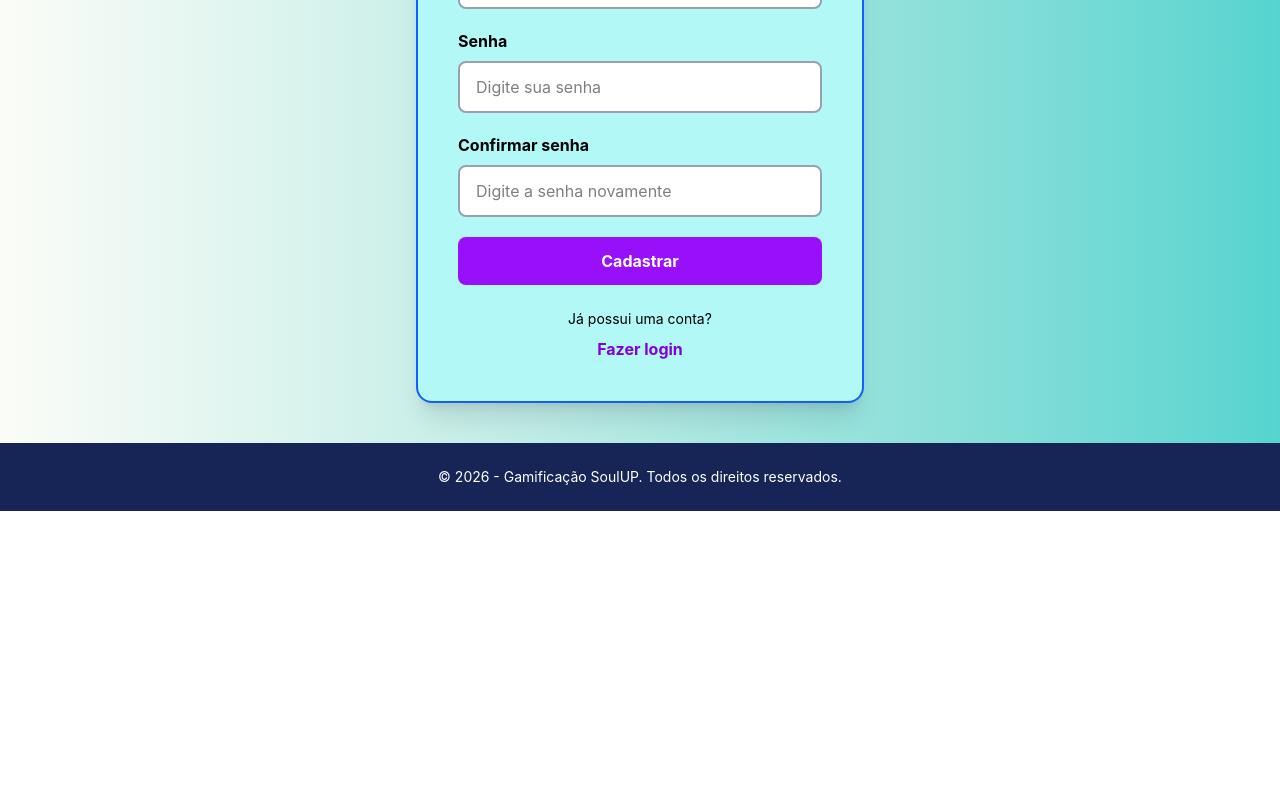
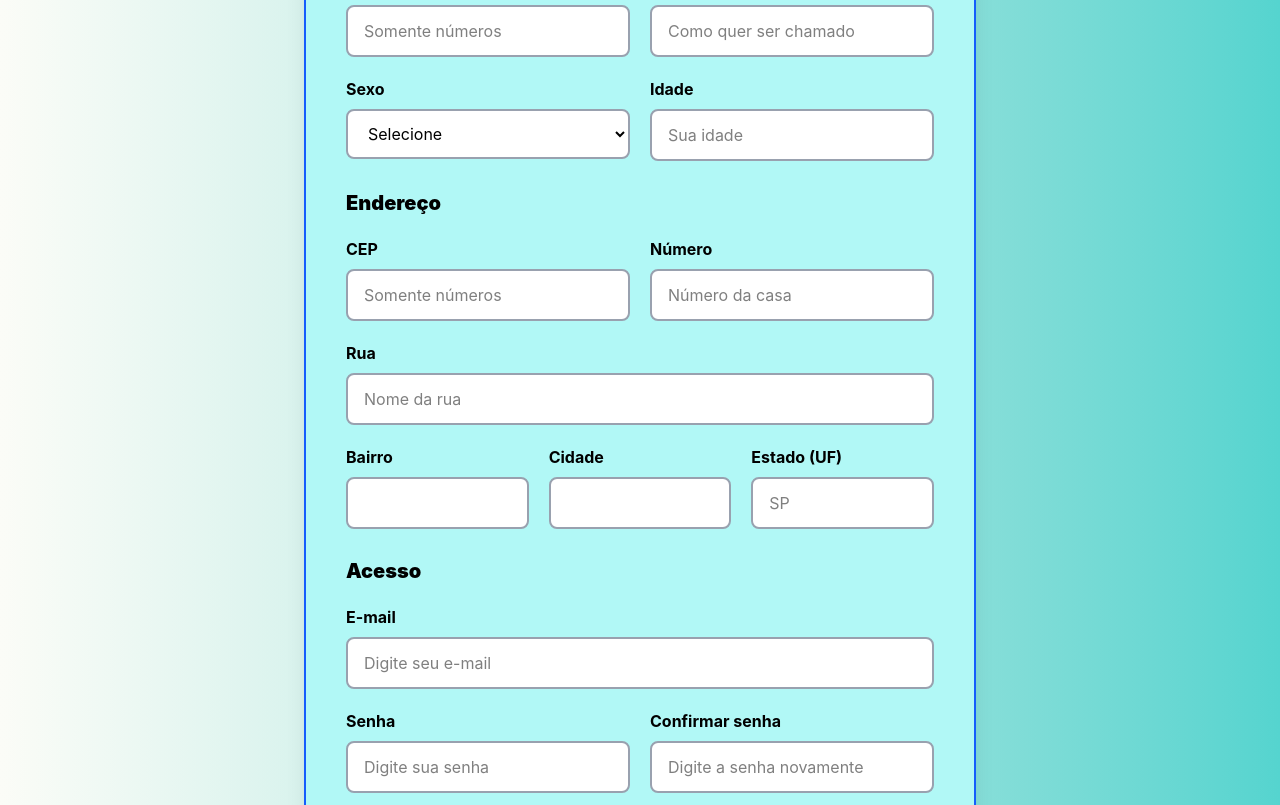
Before and after one commit to AndrewRls/sprint-3-4, a React (Vite) app in the folder soulup-gamificacao/: page /cadastro in a window 1280 px wide. Shown: the part 455-1260 px from the top of the page. Before the commit the page ends 966 px from the top, so only its background shows below. Built offline with nearby package versions, Linux system fonts and the light colour scheme; no server answers.

Commit message:
fix: Cadastro envia contadores zerados exigidos pelo back-end

```diff
--- a/soulup-gamificacao/src/pages/Cadastro/Cadastro.tsx
+++ b/soulup-gamificacao/src/pages/Cadastro/Cadastro.tsx
@@ -1,78 +1,136 @@
-import { useState } from 'react'
+import { useState, type ReactNode } from 'react'
 import { useForm } from 'react-hook-form'
 import { Link, useNavigate } from 'react-router-dom'
 import Button from '../../components/Button/Button'
+import { useAuth } from '../../hooks/useAuth'
 import { ROTAS } from '../../routes/rotas'
-import { authService } from '../../services/authService'
-import type { EstadoLogin } from '../../types'
+import { usuarioService } from '../../services/usuarioService'
+import type { NovoUsuario } from '../../types'
 
 interface CadastroFormData {
   nome: string
+  cpf: string
+  apelido: string
   email: string
+  sexo: string
+  idade: number
   senha: string
   confirmarSenha: string
+  cep: string
+  logradouro: string
+  numero: string
+  bairro: string
+  localidade: string
+  estado: string
+}
+
+const classeInput =
+  'w-full rounded-lg border-2 border-gray-400 bg-white px-4 py-3 outline-none transition focus:border-blue-600'
+
+interface CampoProps {
+  id: string
+  rotulo: string
+  erro?: string
+  children: ReactNode
+}
+
+// Rótulo + campo + mensagem de erro (evita repetir o mesmo bloco 14 vezes)
+function Campo({ id, rotulo, erro, children }: CampoProps) {
+  return (
+    <div>
+      <label htmlFor={id} className="mb-2 block font-bold">
+        {rotulo}
+      </label>
+      {children}
+      {erro && (
+        <p className="mt-2 text-sm font-semibold text-red-600">{erro}</p>
+      )}
+    </div>
+  )
 }
 
 function Cadastro() {
   const navigate = useNavigate()
+  const { entrar } = useAuth()
   const [erroCadastro, setErroCadastro] = useState('')
+  const [enviando, setEnviando] = useState(false)
 
   const {
     register,
     handleSubmit,
     getValues,
     formState: { errors },
-  } = useForm<CadastroFormData>()
+  } = useForm<CadastroFormData>({ defaultValues: { sexo: '' } })
 
-  function onSubmit(data: CadastroFormData) {
-    const resultado = authService.cadastrar({
-      nome: data.nome,
-      email: data.email,
+  async function onSubmit(data: CadastroFormData) {
+    setEnviando(true)
+    setErroCadastro('')
+
+    const novo: NovoUsuario = {
+      nome: data.nome.trim(),
+      cpf: data.cpf,
+      apelido: data.apelido.trim(),
+      email: data.email.trim(),
+      sexo: data.sexo,
+      idade: data.idade,
       senha: data.senha,
-    })
+      // O back-end exige os contadores no JSON, mesmo zerados
+      pontos: 0,
+      curtidas: 0,
+      qntPosts: 0,
+      seguidores: 0,
+      seguindo: 0,
+      endereco: {
+        cep: data.cep,
+        logradouro: data.logradouro.trim(),
+        numero: data.numero.trim(),
+        bairro: data.bairro.trim(),
+        localidade: data.localidade.trim(),
+        estado: data.estado.trim().toUpperCase(),
+      },
+    }
 
-    if (resultado === 'email-existe') {
-      setErroCadastro('Este e-mail já está cadastrado.')
+    try {
+      await usuarioService.cadastrar(novo)
+    } catch (erro) {
+      setErroCadastro(
+        erro instanceof Error ? erro.message : 'Não foi possível cadastrar.',
+      )
+      setEnviando(false)
       return
     }
 
-    const estado: EstadoLogin = {
-      mensagem: 'Cadastro realizado com sucesso! Faça login para continuar.',
+    // A API responde 201 mesmo quando o banco recusa o cadastro.
+    // Entrar logo em seguida confirma que a conta realmente existe.
+    try {
+      await entrar({ email: novo.email, senha: novo.senha })
+      navigate(ROTAS.solucao, { replace: true })
+    } catch {
+      setErroCadastro(
+        'Não foi possível concluir o cadastro. Verifique se o CPF ou o e-mail já estão cadastrados.',
+      )
+      setEnviando(false)
     }
-    navigate(ROTAS.login, { state: estado })
   }
+
   return (
     <div className="flex min-h-screen items-center justify-center bg-linear-to-r from-[#fbfcf7] to-[#55d4cf] px-4 py-10">
-      <section className="w-full max-w-md rounded-2xl border-2 border-blue-600 bg-[#b1f8f6] p-6 shadow-xl md:p-10">
+      <section className="w-full max-w-2xl rounded-2xl border-2 border-blue-600 bg-[#b1f8f6] p-6 shadow-xl md:p-10">
+        <div className="mb-8 text-center">
+          <h1 className="text-4xl font-black">Criar conta</h1>
 
-        <div className="mb-8 text-center">
-          <h1 className="text-4xl font-black">
-            Criar conta
-          </h1>
-
-          <p className="mt-3 text-gray-700">
-            Faça seu cadastro na SoulUp
-          </p>
+          <p className="mt-3 text-gray-700">Faça seu cadastro na SoulUp</p>
         </div>
 
-        <form
-          onSubmit={handleSubmit(onSubmit)}
-          className="space-y-5"
-        >
+        <form onSubmit={handleSubmit(onSubmit)} className="space-y-5">
+          <h2 className="text-xl font-black">Dados pessoais</h2>
 
-          {/* Nome */}
-          <div>
-            <label
-              htmlFor="nome"
-              className="mb-2 block font-bold"
-            >
-              Nome
-            </label>
-
+          <Campo id="nome" rotulo="Nome" erro={errors.nome?.message}>
             <input
               id="nome"
               type="text"
               placeholder="Digite seu nome"
+              className={classeInput}
               {...register('nome', {
                 required: 'O nome é obrigatório',
                 minLength: {
@@ -80,29 +138,166 @@ function Cadastro() {
                   message: 'O nome deve ter pelo menos 3 caracteres',
                 },
               })}
-              className="w-full rounded-lg border-2 border-gray-400 bg-white px-4 py-3 outline-none transition focus:border-blue-600"
             />
+          </Campo>
 
-            {errors.nome && (
-              <p className="mt-2 text-sm font-semibold text-red-600">
-                {errors.nome.message}
-              </p>
-            )}
+          <div className="grid gap-5 sm:grid-cols-2">
+            <Campo id="cpf" rotulo="CPF" erro={errors.cpf?.message}>
+              <input
+                id="cpf"
+                type="text"
+                inputMode="numeric"
+                maxLength={11}
+                placeholder="Somente números"
+                className={classeInput}
+                {...register('cpf', {
+                  required: 'O CPF é obrigatório',
+                  pattern: {
+                    value: /^\d{11}$/,
+                    message: 'O CPF deve ter 11 números (sem pontos ou traço)',
+                  },
+                })}
+              />
+            </Campo>
+
+            <Campo id="apelido" rotulo="Apelido" erro={errors.apelido?.message}>
+              <input
+                id="apelido"
+                type="text"
+                placeholder="Como quer ser chamado"
+                className={classeInput}
+                {...register('apelido', {
+                  required: 'O apelido é obrigatório',
+                })}
+              />
+            </Campo>
           </div>
 
-          {/* E-mail */}
-          <div>
-            <label
-              htmlFor="email"
-              className="mb-2 block font-bold"
+          <div className="grid gap-5 sm:grid-cols-2">
+            <Campo id="sexo" rotulo="Sexo" erro={errors.sexo?.message}>
+              <select
+                id="sexo"
+                className={classeInput}
+                {...register('sexo', { required: 'Selecione uma opção' })}
               >
-              E-mail
-            </label>
+                <option value="">Selecione</option>
+                <option value="Masculino">Masculino</option>
+                <option value="Feminino">Feminino</option>
+                <option value="Outro">Outro</option>
+              </select>
+            </Campo>
 
+            <Campo id="idade" rotulo="Idade" erro={errors.idade?.message}>
+              <input
+                id="idade"
+                type="number"
+                placeholder="Sua idade"
+                className={classeInput}
+                {...register('idade', {
+                  valueAsNumber: true,
+                  required: 'Informe sua idade',
+                  min: { value: 1, message: 'Idade inválida' },
+                  max: { value: 120, message: 'Idade inválida' },
+                })}
+              />
+            </Campo>
+          </div>
+
+          <h2 className="pt-2 text-xl font-black">Endereço</h2>
+
+          <div className="grid gap-5 sm:grid-cols-2">
+            <Campo id="cep" rotulo="CEP" erro={errors.cep?.message}>
+              <input
+                id="cep"
+                type="text"
+                inputMode="numeric"
+                maxLength={8}
+                placeholder="Somente números"
+                className={classeInput}
+                {...register('cep', {
+                  required: 'O CEP é obrigatório',
+                  pattern: {
+                    value: /^\d{8}$/,
+                    message: 'O CEP deve ter 8 números',
+                  },
+                })}
+              />
+            </Campo>
+
+            <Campo id="numero" rotulo="Número" erro={errors.numero?.message}>
+              <input
+                id="numero"
+                type="text"
+                placeholder="Número da casa"
+                className={classeInput}
+                {...register('numero', { required: 'Informe o número' })}
+              />
+            </Campo>
+          </div>
+
+          <Campo
+            id="logradouro"
+            rotulo="Rua"
+            erro={errors.logradouro?.message}
+          >
+            <input
+              id="logradouro"
+              type="text"
+              placeholder="Nome da rua"
+              className={classeInput}
+              {...register('logradouro', { required: 'Informe a rua' })}
+            />
+          </Campo>
+
+          <div className="grid gap-5 sm:grid-cols-3">
+            <Campo id="bairro" rotulo="Bairro" erro={errors.bairro?.message}>
+              <input
+                id="bairro"
+                type="text"
+                className={classeInput}
+                {...register('bairro', { required: 'Informe o bairro' })}
+              />
+            </Campo>
+
+            <Campo
+              id="localidade"
+              rotulo="Cidade"
+              erro={errors.localidade?.message}
+            >
+              <input
+                id="localidade"
+                type="text"
+                className={classeInput}
+                {...register('localidade', { required: 'Informe a cidade' })}
+              />
+            </Campo>
+
+            <Campo id="estado" rotulo="Estado (UF)" erro={errors.estado?.message}>
+              <input
+                id="estado"
+                type="text"
+                maxLength={2}
+                placeholder="SP"
+                className={`${classeInput} uppercase`}
+                {...register('estado', {
+                  required: 'Informe o estado',
+                  pattern: {
+                    value: /^[A-Za-z]{2}$/,
+                    message: 'Use a sigla com 2 letras',
+                  },
+                })}
+              />
+            </Campo>
+          </div>
+
+          <h2 className="pt-2 text-xl font-black">Acesso</h2>
+
+          <Campo id="email" rotulo="E-mail" erro={errors.email?.message}>
             <input
               id="email"
               type="email"
               placeholder="Digite seu e-mail"
+              className={classeInput}
               {...register('email', {
                 required: 'O e-mail é obrigatório',
                 pattern: {
@@ -110,29 +305,16 @@ function Cadastro() {
                   message: 'Digite um e-mail válido',
                 },
               })}
-              className="w-full rounded-lg border-2 border-gray-400 bg-white px-4 py-3 outline-none transition focus:border-blue-600"
             />
+          </Campo>
 
-            {errors.email && (
-              <p className="mt-2 text-sm font-semibold text-red-600">
-                {errors.email.message}
-              </p>
-            )}
-          </div>
-
-          {/* Senha */}
-          <div>
-            <label
-              htmlFor="senha"
-              className="mb-2 block font-bold"
-            >
-              Senha
-            </label>
-
+          <div className="grid gap-5 sm:grid-cols-2">
+            <Campo id="senha" rotulo="Senha" erro={errors.senha?.message}>
               <input
                 id="senha"
                 type="password"
                 placeholder="Digite sua senha"
+                className={classeInput}
                 {...register('senha', {
                   required: 'A senha é obrigatória',
                   minLength: {
@@ -140,42 +322,26 @@ function Cadastro() {
                     message: 'A senha deve ter pelo menos 6 caracteres',
                   },
                 })}
-              className="w-full rounded-lg border-2 border-gray-400 bg-white px-4 py-3 outline-none transition focus:border-blue-600"
               />
+            </Campo>
 
-            {errors.senha && (
-              <p className="mt-2 text-sm font-semibold text-red-600">
-                {errors.senha.message}
-              </p>
-            )}
-          </div>
-
-          {/* Confirmar senha */}
-          <div>
-            <label
-              htmlFor="confirmarSenha"
-              className="mb-2 block font-bold"
+            <Campo
+              id="confirmarSenha"
+              rotulo="Confirmar senha"
+              erro={errors.confirmarSenha?.message}
             >
-              Confirmar senha
-            </label>
-
               <input
                 id="confirmarSenha"
                 type="password"
                 placeholder="Digite a senha novamente"
+                className={classeInput}
                 {...register('confirmarSenha', {
                   required: 'Confirme sua senha',
                   validate: (value) =>
                     value === getValues('senha') || 'As senhas não coincidem',
                 })}
-              className="w-full rounded-lg border-2 border-gray-400 bg-white px-4 py-3 outline-none transition focus:border-blue-600"
               />
-
-            {errors.confirmarSenha && (
-              <p className="mt-2 text-sm font-semibold text-red-600">
-                {errors.confirmarSenha.message}
-              </p>
-            )}
+            </Campo>
           </div>
 
           {erroCadastro && (
@@ -187,17 +353,19 @@ function Cadastro() {
             </p>
           )}
 
-          {/* Botão */}
-          <Button type="submit">
-            Cadastrar
+          {enviando && (
+            <p role="status" className="text-center text-sm font-semibold">
+              Conectando ao servidor... na primeira vez pode levar até 1 minuto.
+            </p>
+          )}
+
+          <Button type="submit" disabled={enviando}>
+            {enviando ? 'Cadastrando...' : 'Cadastrar'}
           </Button>
-
         </form>
 
         <div className="mt-6 text-center">
-          <p className="text-sm">
-            Já possui uma conta?
-          </p>
+          <p className="text-sm">Já possui uma conta?</p>
 
           <Link
             to={ROTAS.login}
@@ -206,7 +374,6 @@ function Cadastro() {
             Fazer login
           </Link>
         </div>
-
       </section>
     </div>
   )
--- a/soulup-gamificacao/src/types/index.ts
+++ b/soulup-gamificacao/src/types/index.ts
@@ -88,10 +88,21 @@ export interface Credenciais {
   senha: string
 }
 
-// Dados enviados no cadastro (POST /usuarios)
+// Dados enviados no cadastro (POST /usuarios).
+// O back-end exige todos os contadores no JSON, mesmo zerados.
 export type NovoUsuario = Pick<
   UsuarioApi,
-  'nome' | 'cpf' | 'apelido' | 'email' | 'sexo' | 'idade'
+  | 'nome'
+  | 'cpf'
+  | 'apelido'
+  | 'email'
+  | 'sexo'
+  | 'idade'
+  | 'pontos'
+  | 'curtidas'
+  | 'qntPosts'
+  | 'seguidores'
+  | 'seguindo'
 > & {
   senha: string
   endereco: Endereco
```
Also changed, not shown: soulup-gamificacao/src/services/authService.ts (+1 -22 lines). Lines whose indentation alone changed are shown as unchanged.
